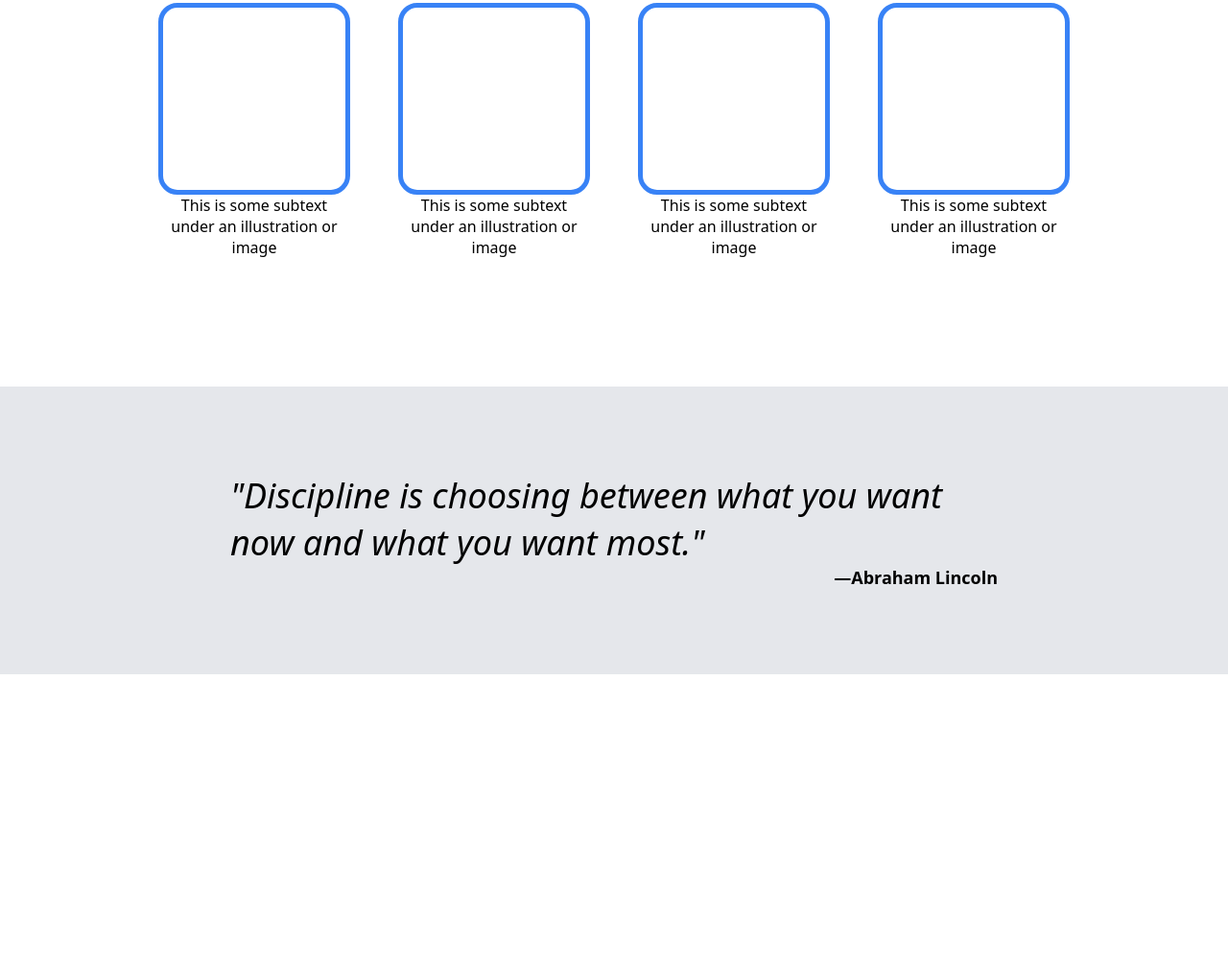
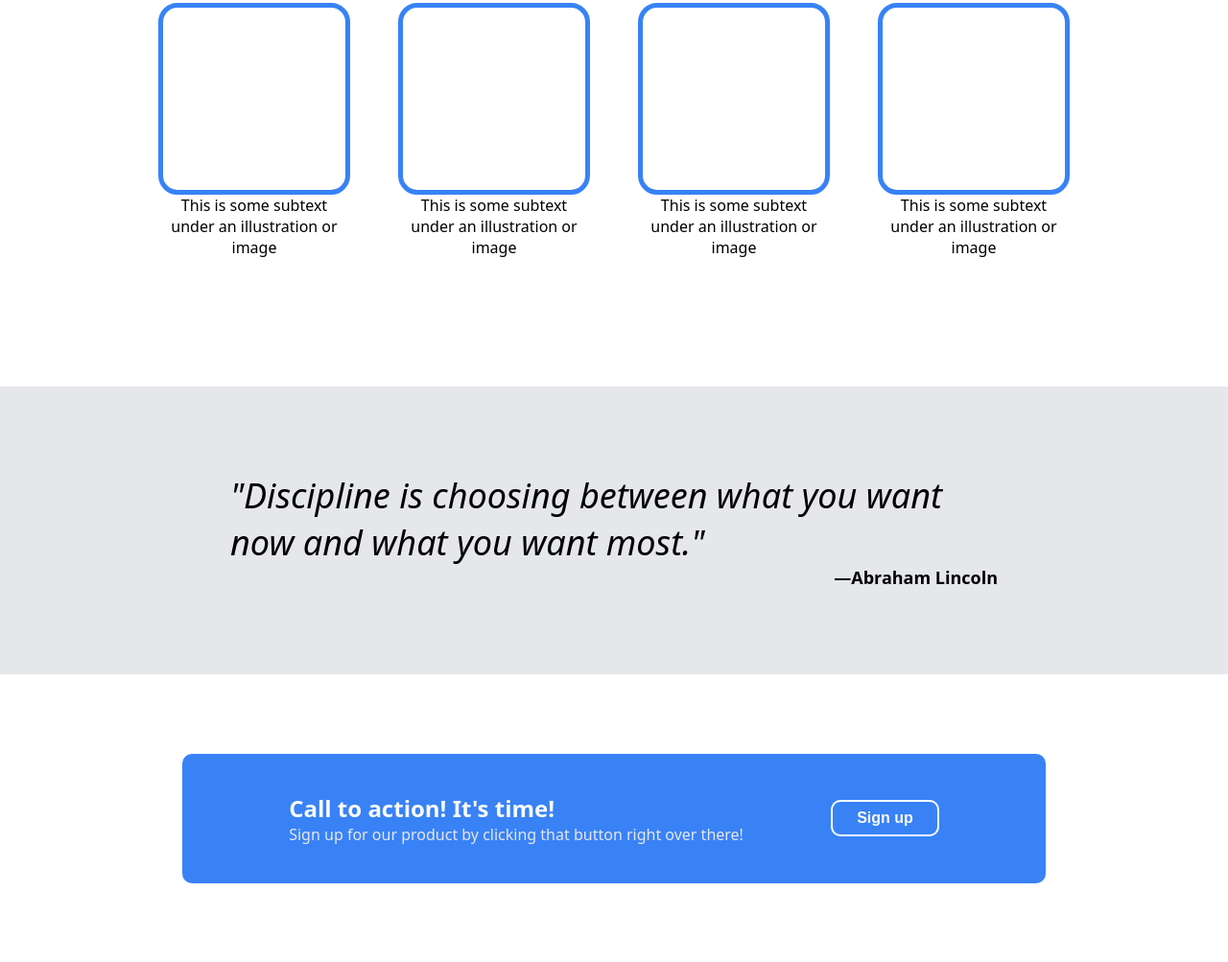
Before and after one commit to cyb-Kyo/landing-page, a plain HTML site: page index.html in a window 1280 px wide. Shown: the part 699-1702 px from the top of the page at 96% size. Before the commit the page ends 1402 px from the top, so only its background shows below. Drawn offline with Linux system fonts and the light colour scheme.

Commit message:
Add a call to action section

```diff
--- a/index.html
+++ b/index.html
@@ -52,5 +52,16 @@
             <div class="quote">"Discipline is choosing between what you want now and what you want most."</div>
             <div class="attribution">—Abraham Lincoln</div>
         </div>
+        <div class="call-to-action-section">
+            <div class="cta-container">
+               <div class="cta-content">
+                    <div class="cta-head">Call to action! It's time!</div>
+                    <div class="cta-subtext">Sign up for our product by clicking that button right over there!</div>
+               </div>
+               <div class="cta-button">
+                    <button>Sign up</button>
+               </div>
+            </div>
+        </div>
     </body>
 </html>
--- a/styles.css
+++ b/styles.css
@@ -149,3 +149,40 @@ a{
     width: 800px;
     text-align: right;
 }
+
+.call-to-action-section{
+    height: 300px;
+    display: flex;
+    justify-content: center;
+    align-items: center;
+}
+
+.cta-container{
+    background-color: #3882F6;
+    display: flex;
+    padding: 40px 20px;
+    min-width: 900px;
+    border-radius: 10px;
+    justify-content: space-evenly;
+    align-items: center;
+}
+
+.cta-head{
+    color: #F9FAF8;
+    font-size: 24px;
+    font-weight: 900;
+}
+
+.cta-subtext{
+    color: #E5E7EB;
+}
+
+.cta-button button{
+    padding: 8px 25px;
+    border-radius: 10px;
+    background-color: #3882F6;
+    color: #F9FAF8;
+    font-size: 16px;
+    font-weight: 900;
+    border: 2px solid white;
+}
```
